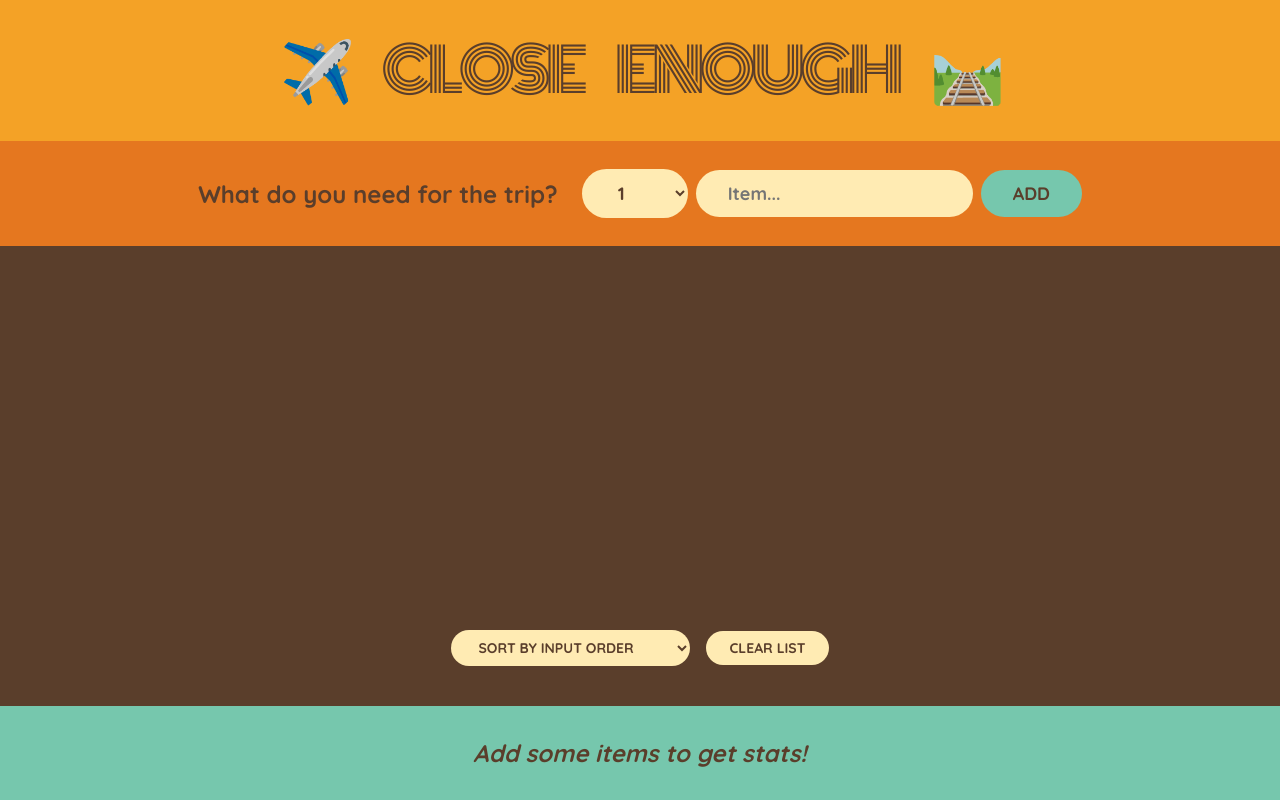
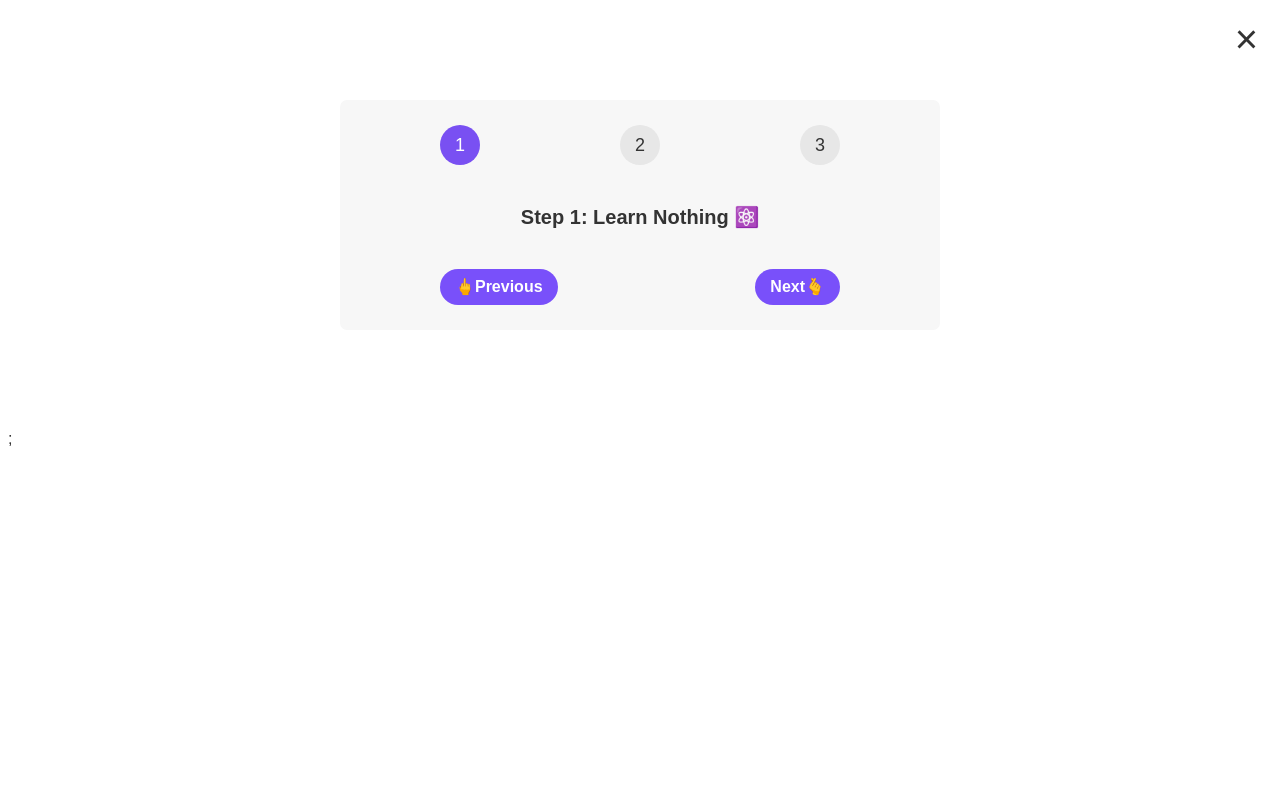
Before and after one commit to thelegend2004/travel-list, a React (Create React App) app: page / in a window 1280 px wide. Built offline with nearby package versions, Linux system fonts and the light colour scheme.

Commit message:
feature: add additional app

```diff
--- a/src/components/App.js
+++ b/src/components/App.js
@@ -1,47 +1,127 @@
 import { useState } from "react";
-import Logo from "./Logo";
-import Form from "./Form";
-import PackingList from "./PackingList";
-import Stats from "./Stats";
+
+const messages = ["Learn Nothing ⚛️", "Be homeless 💼", "Git money🤑"];
 
 export default function App() {
-  const [items, setItems] = useState([]);
+  return (
+    <div>
+      <Steps />;
+    </div>
+  );
+}
 
-  function handleAddItems(item) {
-    setItems((items) => [...items, item]);
-  }
+function Steps() {
+  const [step, setStep] = useState(1);
+  const [isOpen, setIsOpen] = useState(true);
 
-  function handleClearList() {
-    const confirmed = window.confirm("Are you sure?");
-
-    if (confirmed) {
-      setItems([]);
+  function handlePrevious() {
+    if (step > 1) {
+      setStep((s) => s - 1);
     }
   }
 
-  function handleDeleteItem(id) {
-    setItems((items) => items.filter((item) => item.id !== id));
-  }
-
-  function handleToggleItem(id) {
-    setItems((items) =>
-      items.map((item) =>
-        item.id === id ? { ...item, packed: !item.packed } : item
-      )
-    );
+  function handleNext() {
+    if (step < 3) {
+      setStep((s) => s + 1);
+    }
   }
 
   return (
-    <div className="app">
-      <Logo />
-      <Form onAddItems={handleAddItems} />
-      <PackingList
-        items={items}
-        onDeleteItem={handleDeleteItem}
-        onToggleItem={handleToggleItem}
-        onClearList={handleClearList}
-      />
-      <Stats items={items} />
-    </div>
+    <>
+      <button
+        className="close"
+        onClick={() => {
+          setIsOpen((is) => !is);
+        }}
+      >
+        &times;
+      </button>
+      {isOpen && (
+        <div className="steps">
+          <div className="numbers">
+            <div className={`${step >= 1 ? "active" : ""}`}>1</div>
+            <div className={`${step >= 2 ? "active" : ""}`}>2</div>
+            <div className={`${step >= 3 ? "active" : ""}`}>3</div>
+          </div>
+
+          <p className="message">
+            Step {step}: {messages[step - 1]}
+          </p>
+
+          <div className="buttons">
+            <Button textColor="#fff" bgColor="#7950fa" onClick={handlePrevious}>
+              <span>🖕Previous</span>
+            </Button>
+            <Button textColor="#fff" bgColor="#7950fa" onClick={handleNext}>
+              <span>Next🫰</span>
+            </Button>
+          </div>
+        </div>
+      )}
+    </>
   );
 }
+
+function Button({ textColor, bgColor, onClick, children }) {
+  return (
+    <button
+      style={{ backgroundColor: bgColor, color: textColor }}
+      onClick={onClick}
+    >
+      {children}
+    </button>
+  );
+}
+
+// function Counter() {
+//   const [step, setStep] = useState(0);
+//   const [count, setCount] = useState(0);
+
+//   const currentDate = new Date();
+//   currentDate.setDate(currentDate.getDate() + count);
+
+//   function handleStepSub() {
+//     setStep((s) => s - 1);
+//   }
+
+//   function handleStepAdd() {
+//     setStep((s) => s + 1);
+//   }
+
+//   function handleCountSub() {
+//     setCount((c) => c - step);
+//   }
+
+//   function handleCountAdd() {
+//     setCount((c) => c + step);
+//   }
+
+//   return (
+//     <div
+//       style={{
+//         display: "flex",
+//         alignItems: "center",
+//         flexDirection: "column",
+//       }}
+//     >
+//       <div>
+//         <button onClick={handleStepSub}>-</button>
+//         <span>Step: {step}</span>
+//         <button onClick={handleStepAdd}>+</button>
+//       </div>
+//       <div>
+//         <button onClick={handleCountSub}>-</button>
+//         <span>Count: {count}</span>
+//         <button onClick={handleCountAdd}>+</button>
+//       </div>
+//       <div>
+//         {count !== 0
+//           ? count > 0
+//             ? count + " days from today "
+//             : count * -1 + " days ago "
+//           : "Today"}{" "}
+//         is {currentDate.toDateString()}
+//       </div>
+//     </div>
+//   );
+// }
--- /dev/null
+++ b/src/index-2.css
@@ -0,0 +1,139 @@
+/*
+const initialItems = [
+  { id: 1, description: "Passports", quantity: 2, packed: false },
+  { id: 2, description: "Socks", quantity: 12, packed: false },
+];
+*/
+
+@import url("https://fonts.googleapis.com/css2?family=Monoton&family=Quicksand:wght@500;700&display=swap");
+
+* {
+  margin: 0;
+  padding: 0;
+  box-sizing: border-box;
+}
+
+html {
+  font-size: 62.5%;
+}
+
+body {
+  font-size: 2.4rem;
+  font-family: sans-serif;
+  color: #5a3e2b;
+  font-family: "Quicksand";
+  font-weight: 500;
+}
+
+.app {
+  width: 100%;
+  height: 100vh;
+  display: grid;
+  grid-template-rows: auto auto 1fr auto;
+}
+
+h1 {
+  text-align: center;
+  background-color: #f4a226;
+  font-family: "Monoton";
+  font-size: 6rem;
+  text-transform: uppercase;
+  font-weight: 400;
+  word-spacing: 30px;
+  letter-spacing: -5px;
+  padding: 2.4rem 0;
+}
+
+.add-form {
+  background-color: #e5771f;
+  padding: 2.8rem 0;
+  display: flex;
+  align-items: center;
+  justify-content: center;
+  gap: 0.8rem;
+}
+
+h3 {
+  margin-right: 1.6rem;
+  font-size: 2.4rem;
+}
+
+button,
+select,
+input {
+  background-color: #ffebb3;
+  color: #5a3e2b;
+  font-family: inherit;
+  border: none;
+  border-radius: 10rem;
+  padding: 1.2rem 3.2rem;
+  font-weight: 700;
+  font-size: 1.8rem;
+  cursor: pointer;
+}
+
+.add-form button {
+  text-transform: uppercase;
+  background-color: #76c7ad;
+}
+
+.list {
+  background-color: #5a3e2b;
+  color: #9fcde8;
+  padding: 4rem 0;
+
+  display: flex;
+  justify-content: space-between;
+  flex-direction: column;
+  gap: 3.2rem;
+  align-items: center;
+}
+
+.actions button,
+.list select {
+  text-transform: uppercase;
+  padding: 0.8rem 2.4rem;
+  font-size: 1.4rem;
+  font-weight: 700;
+  margin: 0 0.8rem;
+}
+
+.list ul {
+  list-style: none;
+  width: 80%;
+  overflow: scroll;
+
+  display: grid;
+  grid-template-columns: repeat(auto-fit, minmax(250px, 1fr));
+  gap: 1.2rem;
+  justify-content: center;
+  align-content: start;
+}
+
+.list li {
+  display: flex;
+  align-items: center;
+  gap: 1.2rem;
+}
+
+input[type="checkbox"] {
+  height: 2rem;
+  width: 2rem;
+  accent-color: #be7438;
+}
+
+.list li button {
+  cursor: pointer;
+  background: none;
+  border: none;
+  font-size: 1.8rem;
+  padding: 0.8rem;
+  transform: translateY(2px);
+}
+
+.stats {
+  background-color: #76c7ad;
+  text-align: center;
+  font-weight: 700;
+  padding: 3.2rem 0;
+}
--- a/src/index.css
+++ b/src/index.css
@@ -1,139 +1,91 @@
-/*
-const initialItems = [
-  { id: 1, description: "Passports", quantity: 2, packed: false },
-  { id: 2, description: "Socks", quantity: 12, packed: false },
-];
-*/
-
-@import url("https://fonts.googleapis.com/css2?family=Monoton&family=Quicksand:wght@500;700&display=swap");
-
 * {
-  margin: 0;
-  padding: 0;
   box-sizing: border-box;
 }
 
-html {
-  font-size: 62.5%;
+body {
+  font-family: sans-serif;
+  color: #333;
 }
 
-body {
-  font-size: 2.4rem;
-  font-family: sans-serif;
-  color: #5a3e2b;
-  font-family: "Quicksand";
-  font-weight: 500;
+.steps {
+  width: 600px;
+  background-color: #f7f7f7;
+  border-radius: 7px;
+  padding: 25px 100px;
+  margin: 100px auto;
 }
 
-.app {
-  width: 100%;
-  height: 100vh;
-  display: grid;
-  grid-template-rows: auto auto 1fr auto;
+.numbers {
+  display: flex;
+  justify-content: space-between;
 }
 
-h1 {
-  text-align: center;
-  background-color: #f4a226;
-  font-family: "Monoton";
-  font-size: 6rem;
-  text-transform: uppercase;
-  font-weight: 400;
-  word-spacing: 30px;
-  letter-spacing: -5px;
-  padding: 2.4rem 0;
-}
-
-.add-form {
-  background-color: #e5771f;
-  padding: 2.8rem 0;
+.numbers > div {
+  height: 40px;
+  aspect-ratio: 1;
+  background-color: #e7e7e7;
+  border-radius: 50%;
   display: flex;
   align-items: center;
   justify-content: center;
-  gap: 0.8rem;
+  font-size: 18px;
+}
+
+.numbers .active {
+  background-color: #7950f2;
+  color: #fff;
+}
+
+.message {
+  text-align: center;
+  font-size: 20px;
+  margin: 40px 0;
+  font-weight: bold;
+
+  display: flex;
+  flex-direction: column;
+  align-items: center;
+}
+
+.buttons {
+  display: flex;
+  justify-content: space-between;
+}
+
+.buttons button {
+  border: none;
+  cursor: pointer;
+  padding: 10px 15px;
+  border-radius: 100px;
+  font-size: 14px;
+  font-weight: bold;
+
+  display: flex;
+  align-items: center;
+  gap: 10px;
+}
+
+.buttons button span {
+  font-size: 16px;
+  line-height: 1;
 }
 
 h3 {
-  margin-right: 1.6rem;
-  font-size: 2.4rem;
+  margin: 0;
+  text-transform: uppercase;
 }
 
-button,
-select,
-input {
-  background-color: #ffebb3;
-  color: #5a3e2b;
-  font-family: inherit;
+.close {
+  position: absolute;
+  top: 16px;
+  right: 16px;
   border: none;
-  border-radius: 10rem;
-  padding: 1.2rem 3.2rem;
-  font-weight: 700;
-  font-size: 1.8rem;
+  background: none;
   cursor: pointer;
+  font-size: 40px;
+  color: inherit;
 }
 
-.add-form button {
-  text-transform: uppercase;
-  background-color: #76c7ad;
+.close:hover {
+  color: #7950f2;
 }
-
-.list {
-  background-color: #5a3e2b;
-  color: #9fcde8;
-  padding: 4rem 0;
-
-  display: flex;
-  justify-content: space-between;
-  flex-direction: column;
-  gap: 3.2rem;
-  align-items: center;
-}
-
-.actions button,
-.list select {
-  text-transform: uppercase;
-  padding: 0.8rem 2.4rem;
-  font-size: 1.4rem;
-  font-weight: 700;
-  margin: 0 0.8rem;
-}
-
-.list ul {
-  list-style: none;
-  width: 80%;
-  overflow: scroll;
-
-  display: grid;
-  grid-template-columns: repeat(auto-fit, minmax(250px, 1fr));
-  gap: 1.2rem;
-  justify-content: center;
-  align-content: start;
-}
-
-.list li {
-  display: flex;
-  align-items: center;
-  gap: 1.2rem;
-}
-
-input[type="checkbox"] {
-  height: 2rem;
-  width: 2rem;
-  accent-color: #be7438;
-}
-
-.list li button {
-  cursor: pointer;
-  background: none;
-  border: none;
-  font-size: 1.8rem;
-  padding: 0.8rem;
-  transform: translateY(2px);
-}
-
-.stats {
-  background-color: #76c7ad;
-  text-align: center;
-  font-weight: 700;
-  padding: 3.2rem 0;
-}
```
Also changed, not shown: src/components/App-2.js (added, +47 -0 lines), 1 other file (tests, documents, lock files or other folders).
